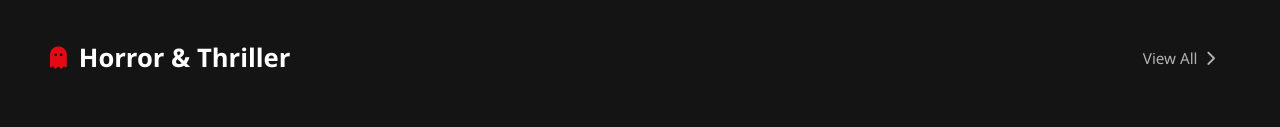
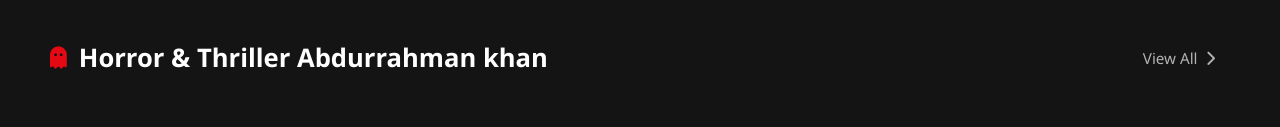
Before and after one commit to Abdurrahmankhan11/MovieFlix, a plain HTML site: page index.html in a window 1280 px wide. Shown: the part 4739-4866 px from the top of the page. Drawn offline with Linux system fonts and the light colour scheme.

Commit message:
first commit

```diff
--- a/index.html
+++ b/index.html
@@ -177,6 +177,7 @@
             <h2 class="section-title">
                 <i class="fas fa-ghost"></i>
                 Horror & Thriller
+                Abdurrahman khan
             </h2>
             <a href="#" class="view-all">View All <i class="fas fa-chevron-right"></i></a>
         </div>
```
